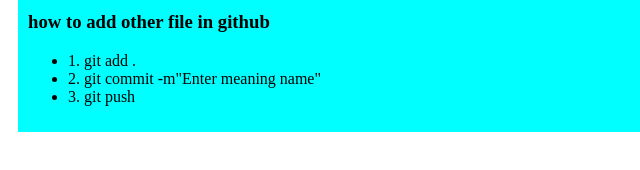
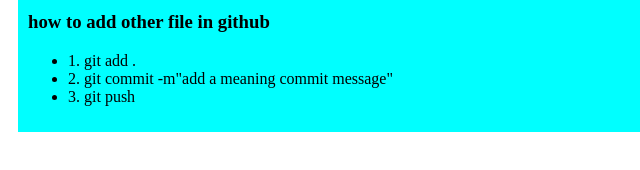
Before and after one commit to ibne22/my-first-github-repo, a plain HTML site: page index.html in a window 1280 px wide. Shown: the part 506-676 px from the top of the page, 0-640 px from the left. Drawn offline with Linux system fonts and the light colour scheme.

Commit message:
added note

```diff
--- a/index.html
+++ b/index.html
@@ -29,7 +29,7 @@
         <h3>how to add other file in github</h3>
         <ul>
             <li> 1. git add .</li>
-            <li> 2. git commit -m"Enter meaning name"</li>
+            <li> 2. git commit -m"add a meaning commit message"</li>
             <li> 3. git push </li>
         </ul>
     </div>
```
